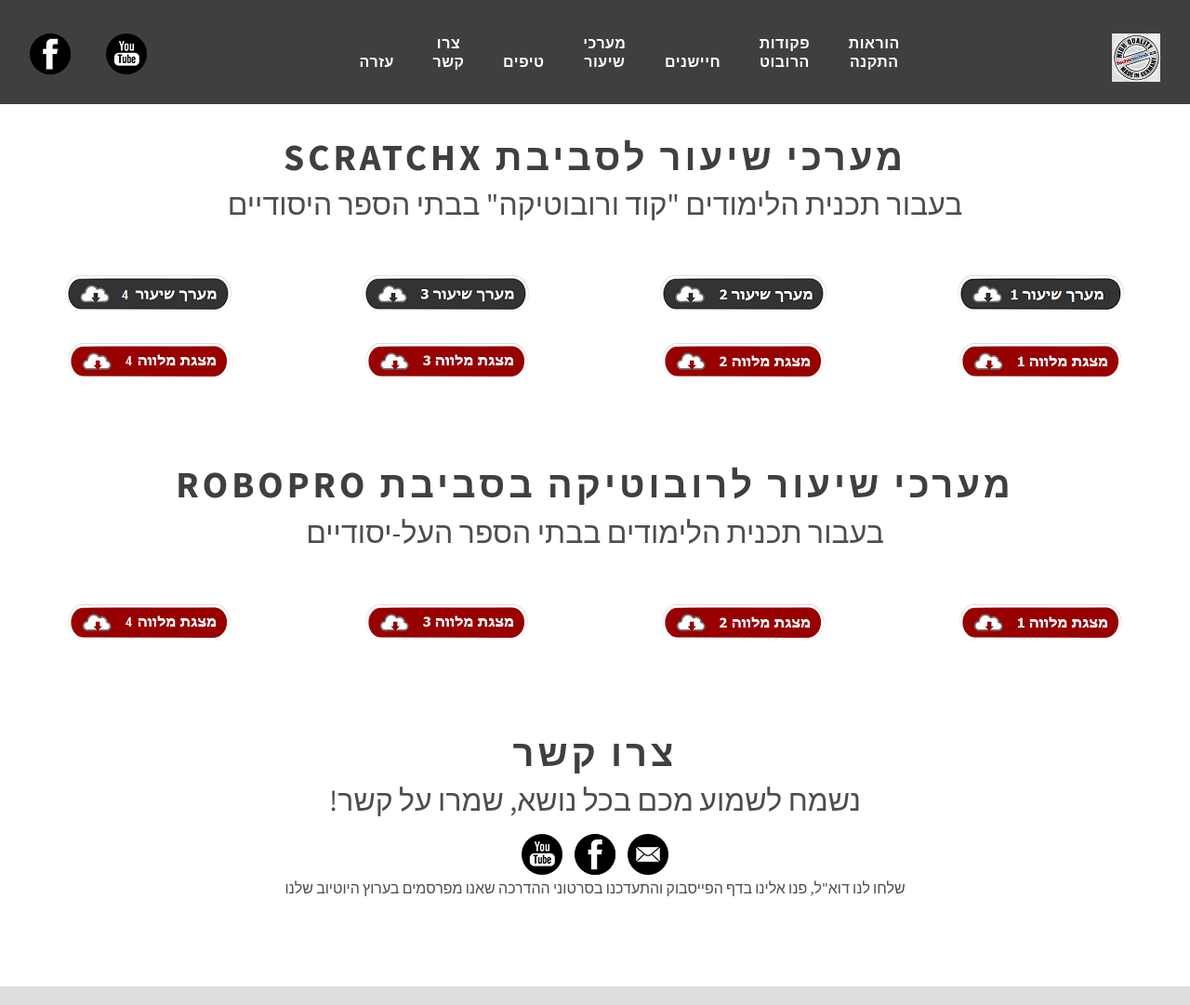
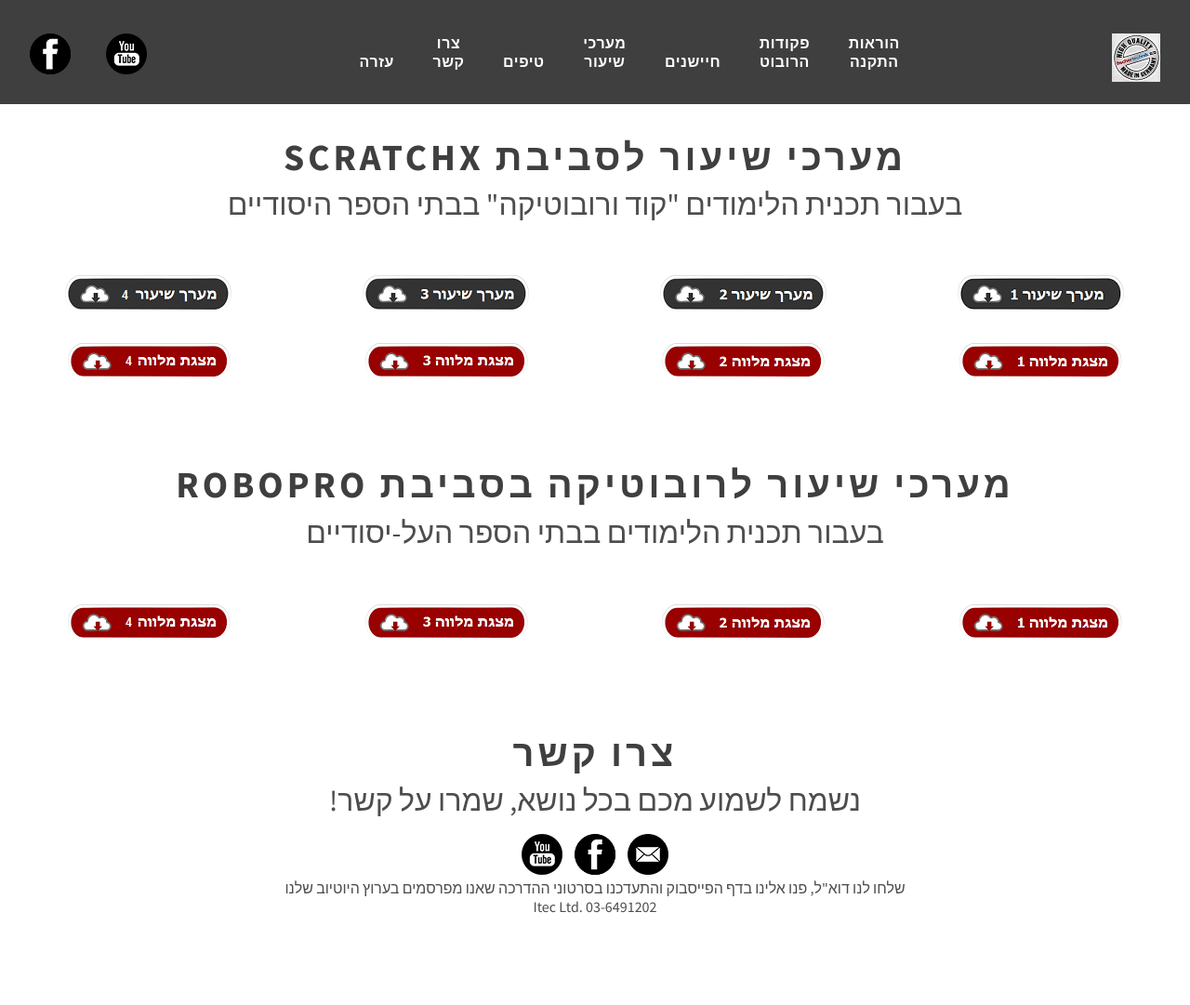
Before and after one commit to adihadas/ftscratch, a Jekyll site: the page arrays.html, which Jekyll copies as it is, in a window 1280 px wide. Shown: the whole page at 93% size. Built offline with Jekyll 4.4.1, drawn with Linux system fonts in a browser that asks for light colours.

Commit message:
contact details updated

```diff
--- a/QA.html
+++ b/QA.html
@@ -215,7 +215,8 @@
 					<li><a href="mailto:adi@itec.co.il" class="icon"><img src="images/email-icon-small.png"></a></li>
 					<li><a href="https://www.facebook.com/ftIsrael/" class="icon"><img src="images/fb.png"></a></li>
 					<li><a href="https://www.youtube.com/channel/UCRiu0a_2RyDZGceSzJyKazw" class="icon"><img src="images/youtube.png"></a></li><br>
-					שלחו לנו דוא"ל, פנו אלינו בדף הפייסבוק והתעדכנו בסרטוני ההדרכה שאנו מפרסמים בערוץ היוטיוב שלנו
+					שלחו לנו דוא"ל, פנו אלינו בדף הפייסבוק והתעדכנו בסרטוני ההדרכה שאנו מפרסמים בערוץ היוטיוב שלנו<br>
+					Itec Ltd. 03-6491202
 				</ul>
 		</div>
 </div>
--- a/arrays.html
+++ b/arrays.html
@@ -88,7 +88,8 @@
 					<li><a href="mailto:adi@itec.co.il" class="icon"><img src="images/email-icon-small.png"></a></li>
 					<li><a href="https://www.facebook.com/ftIsrael/" class="icon"><img src="images/fb.png"></a></li>
 					<li><a href="https://www.youtube.com/channel/UCRiu0a_2RyDZGceSzJyKazw" class="icon"><img src="images/youtube.png"></a></li><br>
-					שלחו לנו דוא"ל, פנו אלינו בדף הפייסבוק והתעדכנו בסרטוני ההדרכה שאנו מפרסמים בערוץ היוטיוב שלנו
+					שלחו לנו דוא"ל, פנו אלינו בדף הפייסבוק והתעדכנו בסרטוני ההדרכה שאנו מפרסמים בערוץ היוטיוב שלנו<br>
+					Itec Ltd. 03-6491202
 				</ul>
 			</div>
 </div>
--- a/index.html
+++ b/index.html
@@ -218,7 +218,8 @@
 					<li><a href="mailto:adi@itec.co.il" class="icon"><img src="images/email-icon-small.png"></a></li>
 					<li><a href="https://www.facebook.com/ftIsrael/" class="icon"><img src="images/fb.png"></a></li>
 					<li><a href="https://www.youtube.com/channel/UCRiu0a_2RyDZGceSzJyKazw" class="icon"><img src="images/youtube.png"></a></li><br>
-					שלחו לנו דוא"ל, פנו אלינו בדף הפייסבוק והתעדכנו בסרטוני ההדרכה שאנו מפרסמים בערוץ היוטיוב שלנו
+					שלחו לנו דוא"ל, פנו אלינו בדף הפייסבוק והתעדכנו בסרטוני ההדרכה שאנו מפרסמים בערוץ היוטיוב שלנו<br>
+					Itec Ltd. 03-6491202
 				</ul>
 			</div>
 </div></body>
--- a/sensors.html
+++ b/sensors.html
@@ -95,7 +95,8 @@
 					<li><a href="mailto:adi@itec.co.il" class="icon"><img src="images/email-icon-small.png"></a></li>
 					<li><a href="https://www.facebook.com/ftIsrael/" class="icon"><img src="images/fb.png"></a></li>
 					<li><a href="https://www.youtube.com/channel/UCRiu0a_2RyDZGceSzJyKazw" class="icon"><img src="images/youtube.png"></a></li><br>
-					שלחו לנו דוא"ל, פנו אלינו בדף הפייסבוק והתעדכנו בסרטוני ההדרכה שאנו מפרסמים בערוץ היוטיוב שלנו
+					שלחו לנו דוא"ל, פנו אלינו בדף הפייסבוק והתעדכנו בסרטוני ההדרכה שאנו מפרסמים בערוץ היוטיוב שלנו<br>
+					Itec Ltd. 03-6491202
 				</ul>
 			</div>
 </div>
--- a/tips.html
+++ b/tips.html
@@ -122,7 +122,8 @@
 					<li><a href="mailto:adi@itec.co.il" class="icon"><img src="images/email-icon-small.png"></a></li>
 					<li><a href="https://www.facebook.com/ftIsrael/" class="icon"><img src="images/fb.png"></a></li>
 					<li><a href="https://www.youtube.com/channel/UCRiu0a_2RyDZGceSzJyKazw" class="icon"><img src="images/youtube.png"></a></li><br>
-					שלחו לנו דוא"ל, פנו אלינו בדף הפייסבוק והתעדכנו בסרטוני ההדרכה שאנו מפרסמים בערוץ היוטיוב שלנו
+					שלחו לנו דוא"ל, פנו אלינו בדף הפייסבוק והתעדכנו בסרטוני ההדרכה שאנו מפרסמים בערוץ היוטיוב שלנו<br>
+					Itec Ltd. 03-6491202
 				</ul>
 			</div>
 </div>
--- a/workstation.html
+++ b/workstation.html
@@ -139,7 +139,8 @@
 					<li><a href="mailto:adi@itec.co.il" class="icon"><img src="images/email-icon-small.png"></a></li>
 					<li><a href="https://www.facebook.com/ftIsrael/" class="icon"><img src="images/fb.png"></a></li>
 					<li><a href="https://www.youtube.com/channel/UCRiu0a_2RyDZGceSzJyKazw" class="icon"><img src="images/youtube.png"></a></li><br>
-					שלחו לנו דוא"ל, פנו אלינו בדף הפייסבוק והתעדכנו בסרטוני ההדרכה שאנו מפרסמים בערוץ היוטיוב שלנו
+					שלחו לנו דוא"ל, פנו אלינו בדף הפייסבוק והתעדכנו בסרטוני ההדרכה שאנו מפרסמים בערוץ היוטיוב שלנו<br>
+					Itec Ltd. 03-6491202
 				</ul>
 			</div>
 </div>
```
